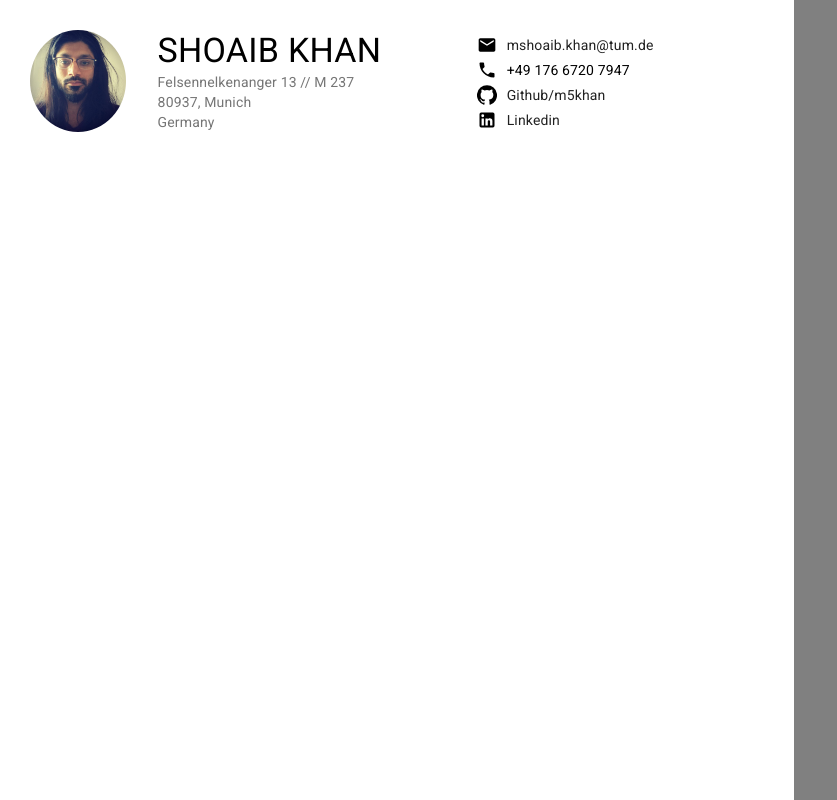
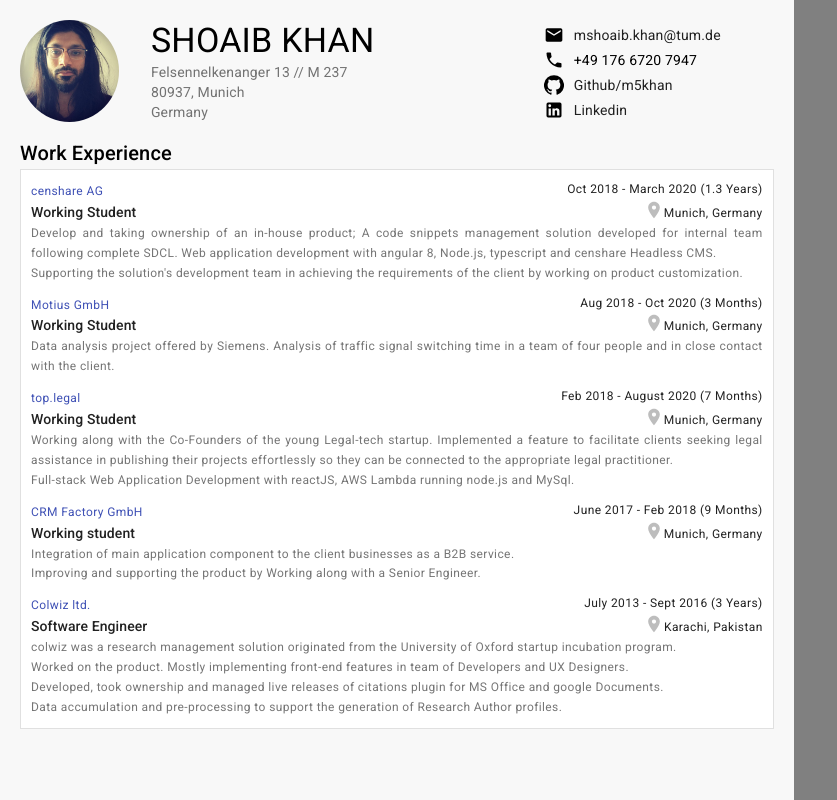
Before and after one commit to m5khan/my-cv, a React (Create React App) app: page / in a window 1280 px wide. Shown: the top 800 px of the page, without its empty margins (0-837 px from the left). Built offline with nearby package versions, Linux system fonts and the light colour scheme.

Commit message:
experience template

```diff
--- a/src/App.js
+++ b/src/App.js
@@ -5,14 +5,14 @@
 const CvPage = styled.div`
   width: 21cm;
   height: 29.7cm;
-  background-color: white;
+  background-color: #f8f8f8;
 `;
 
 function App() {
   return (
     <>
     <CvPage>
-      <div style={{padding: '30px'}}>
+      <div style={{padding: '20px'}}>
         <Resume />
       </div>
     </CvPage>
--- /dev/null
+++ b/src/Resume.json
@@ -0,0 +1,55 @@
+{
+    "work": [
+        {
+            "company": "censhare AG",
+            "title": "Working Student",
+            "duration": "Oct 2018 - March 2020 (1.3 Years)",
+            "location": "Munich, Germany",
+            "content": [
+                "Develop and taking ownership of an in-house product; A code snippets management solution developed for internal team following complete SDCL. Web application development with angular 8, Node.js, typescript and censhare Headless CMS.",
+                "Supporting the solution's development team in achieving the requirements of the client by working on product customization."
+            ]
+        },
+        {
+            "company": "Motius GmbH",
+            "title": "Working Student",
+            "duration": "Aug 2018 - Oct 2020 (3 Months)",
+            "location": "Munich, Germany",
+            "content": [
+                "Data analysis project offered by Siemens. Analysis of traffic signal switching time in a team of four people and in close contact with the client."
+            ]
+        },
+        {
+            "company": "top.legal",
+            "title": "Working Student",
+            "duration": "Feb 2018 - August 2020 (7 Months)",
+            "location": "Munich, Germany",
+            "content": [
+                "Working along with the Co-Founders of the young Legal-tech startup. Implemented a feature to facilitate clients seeking legal assistance in publishing their projects effortlessly so they can be connected to the appropriate legal practitioner.",
+                "Full-stack Web Application Development with reactJS, AWS Lambda running node.js and MySql."
+            ]
+        },
+        {
+            "company": "CRM Factory GmbH",
+            "title": "Working student",
+            "duration": "June 2017 - Feb 2018 (9 Months)",
+            "location": "Munich, Germany",
+            "content": [
+                "Integration of main application component to the client businesses as a B2B service.",
+                "Improving and supporting the product by Working along with a Senior Engineer."
+            ]
+        },
+        {
+            "company": "Colwiz ltd.",
+            "title": "Software Engineer",
+            "duration": "July 2013 - Sept 2016 (3 Years)",
+            "location": "Karachi, Pakistan",
+            "content": [
+                "colwiz was a research management solution originated from the University of Oxford startup incubation program.",
+                "Worked on the product. Mostly implementing front-end features in team of Developers and UX Designers.",
+                "Developed, took ownership and managed live releases of citations plugin for MS Office and google Documents.",
+                "Data accumulation and pre-processing to support the generation of Research Author profiles."
+            ]
+        }
+    ]
+}
--- /dev/null
+++ b/src/components/Experience.jsx
@@ -0,0 +1,44 @@
+import React from 'react';
+import styled from 'styled-components';
+import RoomIcon from '@material-ui/icons/Room';
+import { Box, Divider, Grid, Paper, Typography } from '@material-ui/core';
+import Spacing from './Spacing';
+
+
+// const experience = {
+//     company: "censhare AG",
+//     title: "working student",
+//     duration: "Oct 2018 - March 2020 (1.3 Years)",
+//     location: "Munich, Germany",
+//     content: [
+//         "Develop and taking ownership of an in-house product; A code snippets management solution developed for internal team following complete SDCL.",
+//         "Web application development with angular 8, Node.js, typescript and censhare Headless CMS.",
+//         "Supporting the solution's development team in achieving the requirements of the client by working on product customization."
+//     ]
+// }
+
+const Experience = (props) => {
+    return (
+        <>
+            <Grid container justify="space-between" alignItems="flex-end">
+                <Grid xs={7}>
+                    <Typography variant="caption" color="primary" component="p">{props.company}</Typography>
+                    <Typography variant="subtitle2" color="textPrimary" component="p">{props.title}</Typography>
+                </Grid>
+                <Grid xs={5}>
+                    <Typography align="right" variant="caption" component="p" color="textPrimary">{props.duration}</Typography>
+                    <Typography align="right" variant="caption" component="p" color="textPrimary"><RoomIcon style={{verticalAlign: "text-bottom"}} color="disabled" fontSize="small"></RoomIcon>{props.location}</Typography>
+                </Grid>
+            </Grid>
+            <Box>
+                {contents(props.content)}
+            </Box>
+        </>
+    )
+}
+
+const contents = (c) => {
+    return c.map((i, id) => <Typography key={id} align="justify" variant="caption" color="textSecondary" component="p">{i}</Typography>);
+}
+
+export default Experience;
--- a/src/components/Header.jsx
+++ b/src/components/Header.jsx
@@ -25,13 +25,13 @@
             <Grid item xs={2}>
                 <Avatar style={{width: '100%', height:'100%'}} alt="Shoaib Khan" src={'shoaib2.jpg'} />
             </Grid>
-            <Grid item xs={5}>
+            <Grid item xs={6}>
                 <Typography variant="h4">SHOAIB KHAN</Typography>
                 <Typography variant="body2" color="textSecondary">Felsennelkenanger 13 // M 237</Typography>
                 <Typography variant="body2" color="textSecondary">80937, Munich</Typography>
                 <Typography variant="body2" color="textSecondary">Germany</Typography>
             </Grid>
-            <Grid item xs={5}>
+            <Grid item xs={4}>
                 <SBox>
                     <MailIcon style={{verticalAlign: 'top', paddingRight: '10px'}} fontSize="small"></MailIcon><Typography variant="body2" component="span"><Link color="textPrimary" href="mailto:mshoaib.khan@tum.de">mshoaib.khan@tum.de</Link></Typography>
                 </SBox>
@@ -44,7 +44,6 @@
                 <SBox>
                 <LinkedInIcon style={{verticalAlign: 'top', paddingRight: '10px'}} fontSize="small"></LinkedInIcon><Typography variant="body2" component="span"><Link color="textPrimary" href="https://www.linkedin.com/in/shoaib-khan-65839687/">Linkedin</Link></Typography>
                 </SBox>
-
             </Grid>
         </Grid>
     )
--- a/src/components/Resume.jsx
+++ b/src/components/Resume.jsx
@@ -1,13 +1,32 @@
 import React from 'react';
 import styled from 'styled-components';
-import { Grid } from '@material-ui/core';
+import { Grid, Divider, Paper, Typography } from '@material-ui/core';
 
 import Header from './Header';
+import Spacing from './Spacing';
+import Experience from './Experience';
+
+import ResumeData from '../Resume.json';
 
 
 const Resume = () => {
     return (
+        <>
         <Header></Header>
+        <Spacing height={15}/>
+        <Typography variant="h6">Work Experience</Typography>
+        <Paper variant="outlined" square style={{padding: '10px'}}>
+        <Experience {...ResumeData.work[0]}/>
+        <Spacing height={10}/>
+        <Experience {...ResumeData.work[1]}/>
+        <Spacing height={10}/>
+        <Experience {...ResumeData.work[2]}/>
+        <Spacing height={10}/>
+        <Experience {...ResumeData.work[3]}/>
+        <Spacing height={10}/>
+        <Experience {...ResumeData.work[4]}/>
+        </Paper>
+        </>
     )
 }
 
--- /dev/null
+++ b/src/components/Spacing.jsx
@@ -0,0 +1,15 @@
+import React from 'react';
+import styled from 'styled-components';
+import {Box} from '@material-ui/core';
+
+const SBox = styled(Box)`
+    height: ${props => props.height}px;
+`;
+
+const Spacing = (props) => {
+    return (
+        <SBox {...props}></SBox>
+    )
+}
+
+export default Spacing;
```
Also changed, not shown: src/Resume_backup.json (added, +59 -0 lines).
